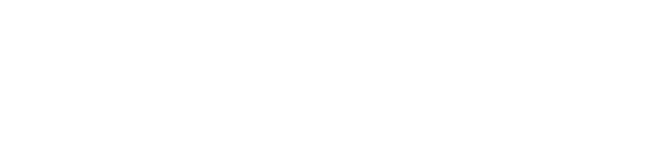
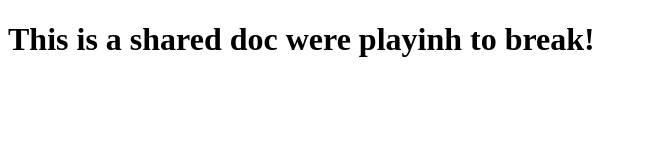
Before and after one commit to Melbinpjossy/punchakkunneljossy_m_ilo_c_week5, a plain HTML site: page index.html in a window 1280 px wide. Shown: the whole page, without its empty margins (0-647 px from the left). Drawn offline with Linux system fonts and the light colour scheme.

Commit message:
I made another change

```diff
--- a/index.html
+++ b/index.html
@@ -2,9 +2,9 @@
 <html lang="en">
 <head>
 	<meta charset="utf-8">
-	<title>This is a tag</title>
+	<title>i made a change</title>
 </head>
 <body>
-
+ <h1>This is a shared doc were playinh to break!</h1>
 </body>
 </html>
```
